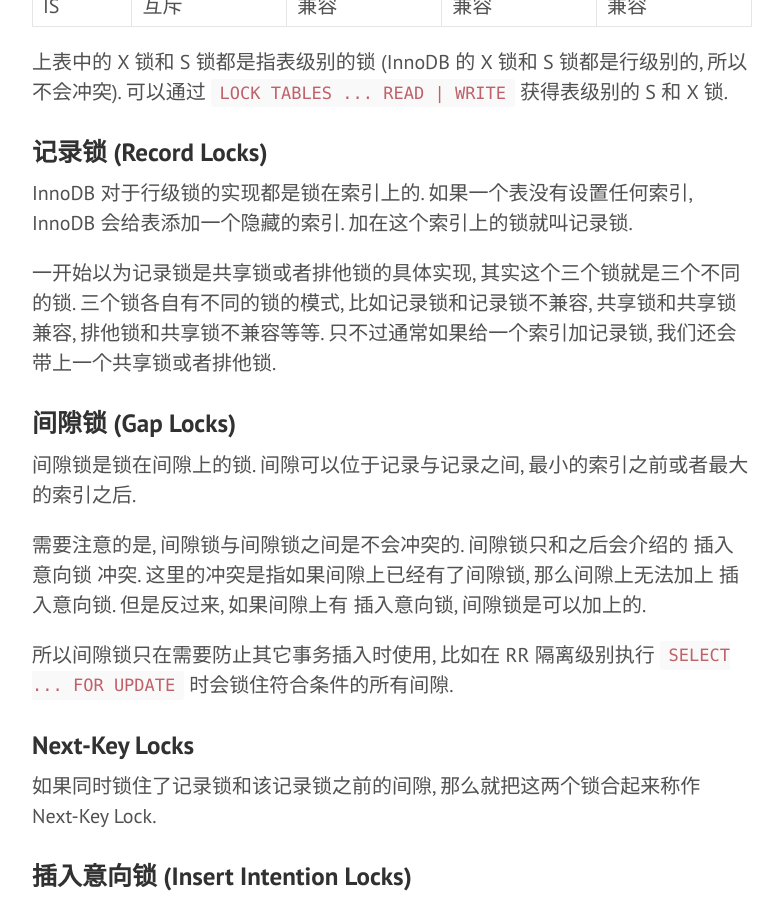
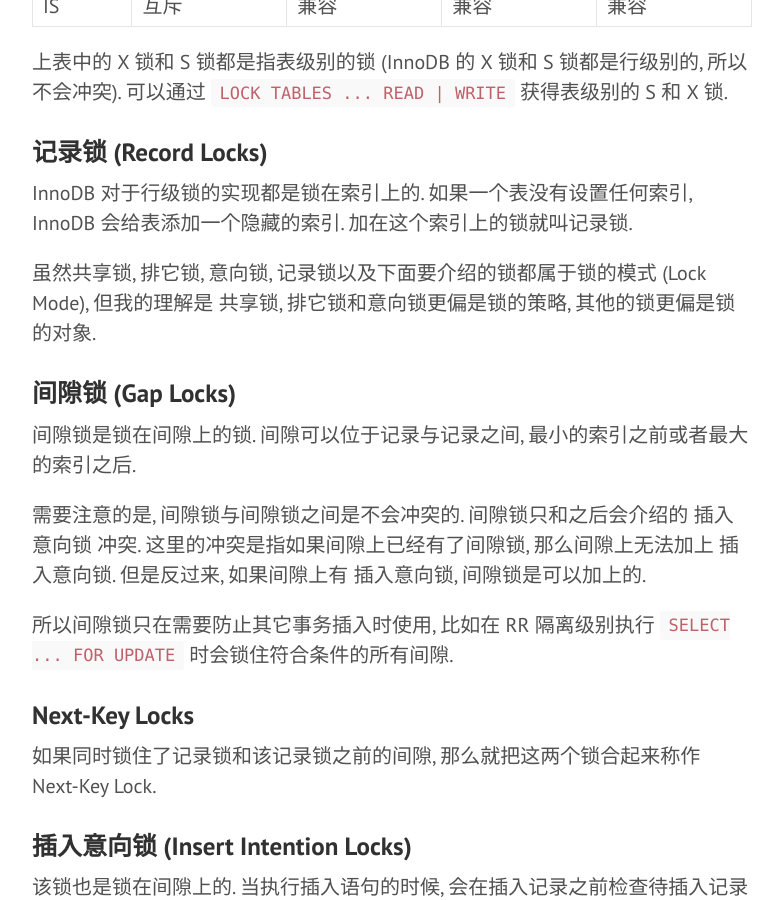
Before and after one commit to yoncise/yoncise.github.io, a Jekyll site: the page built from _posts/2016/2016-11-07-MySQL-锁相关.md, in a window 1280 px wide and 900 px high, scrolled down 1795 px. Shown: the whole window, without its empty margins (428-1211 px from the left). Built offline with Jekyll 4.4.1, drawn with Linux system fonts in a browser that asks for light colours.

Commit message:
lock mode

```diff
--- a/_posts/2016/2016-11-07-MySQL-锁相关.md
+++ b/_posts/2016/2016-11-07-MySQL-锁相关.md
@@ -63,9 +63,8 @@ InnoDB 的意向锁是 *表级锁* , 意向锁有两种: Intention shared (IS),
 InnoDB 对于行级锁的实现都是锁在索引上的. 如果一个表没有设置任何索引, InnoDB 会给表添加一个隐藏的索引.
 加在这个索引上的锁就叫记录锁.
 
-一开始以为记录锁是共享锁或者排他锁的具体实现, 其实这个三个锁就是三个不同的锁.
-三个锁各自有不同的锁的模式, 比如记录锁和记录锁不兼容, 共享锁和共享锁兼容, 排他锁和共享锁不兼容等等.
-只不过通常如果给一个索引加记录锁, 我们还会带上一个共享锁或者排他锁.
+虽然共享锁, 排它锁, 意向锁, 记录锁以及下面要介绍的锁都属于锁的模式 (Lock Mode), 但我的理解是 共享锁, 排它锁和意向锁更偏是锁的策略,
+其他的锁更偏是锁的对象.
 
 ### 间隙锁 (Gap Locks)
 
```
